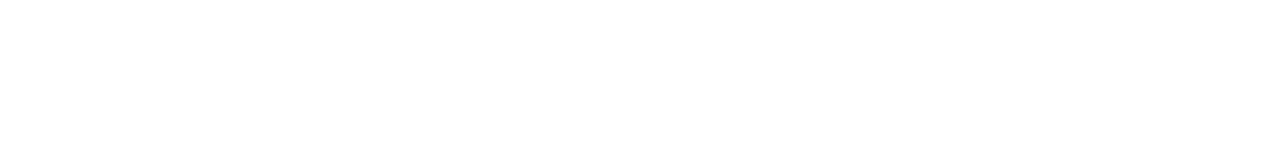
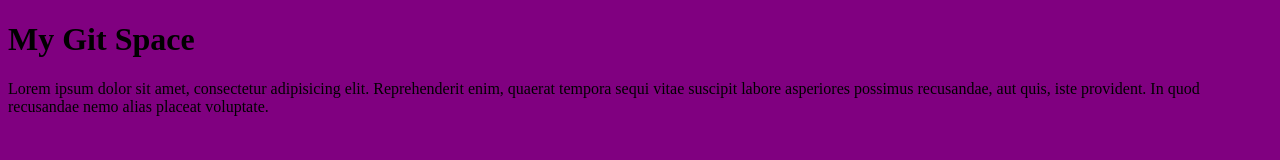
Before and after one commit to anais-do/my-git-space, a plain HTML site: page index.html in a window 1280 px wide. Drawn offline with Linux system fonts and the light colour scheme.

Commit message:
changed background color and added copy

```diff
--- a/index.html
+++ b/index.html
@@ -5,8 +5,14 @@
     <meta name="viewport" content="width=device-width, initial-scale=1.0">
     <meta http-equiv="X-UA-Compatible" content="ie=edge">
     <title>Document</title>
+    <link rel="stylesheet" href="main.css" type="text/css" />
 </head>
 <body>
-
+   <h1>My Git Space</h1>
+   <p>Lorem ipsum dolor sit amet, consectetur adipisicing
+   elit. Reprehenderit enim, quaerat tempora sequi vitae
+   suscipit labore asperiores possimus recusandae, aut
+   quis, iste provident. In quod recusandae nemo alias
+   placeat voluptate.</p>
 </body>
 </html>
--- a/main.css
+++ b/main.css
@@ -0,0 +1 @@
+body {background-color: purple; }
```
